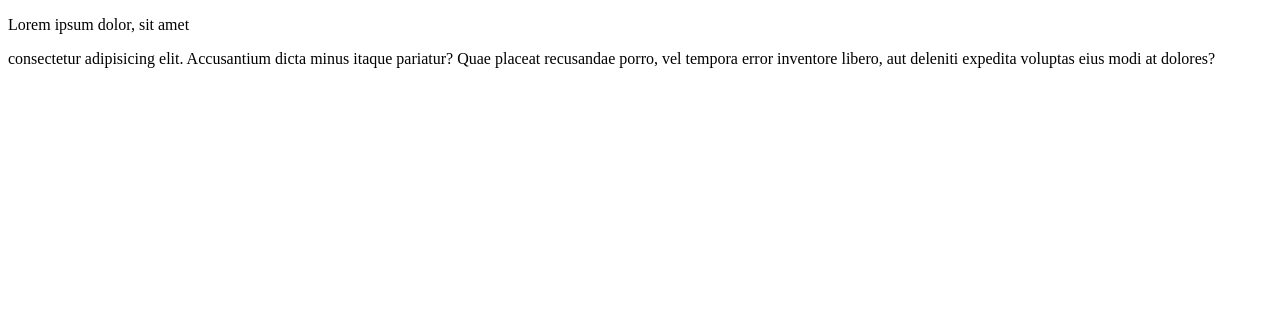
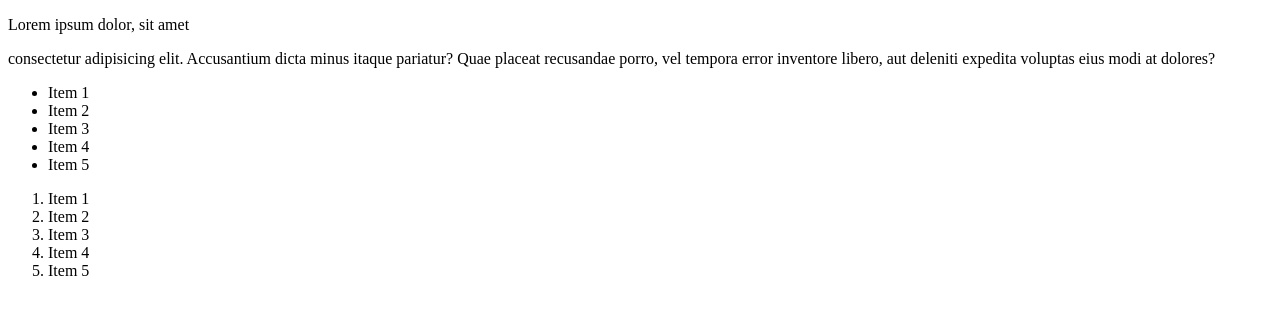
Before and after one commit to AliKooK/html-boilerplate, a plain HTML site: page index.html in a window 1280 px wide. Drawn offline with Linux system fonts and the light colour scheme.

Commit message:
I learned about lists in html

```diff
--- a/index.html
+++ b/index.html
@@ -8,6 +8,20 @@
 <body>
     <p>Lorem ipsum dolor, sit amet </p>
     <p>consectetur adipisicing elit. Accusantium dicta minus itaque pariatur? Quae placeat recusandae porro, vel tempora error inventore libero, aut deleniti expedita voluptas eius modi at dolores?</p>
+    <ul>
+        <li>Item 1</li>
+        <li>Item 2</li>
+        <li>Item 3</li>
+        <li>Item 4</li>
+        <li>Item 5</li>
+    </ul>
+    <ol>
+        <li>Item 1</li>
+        <li>Item 2</li>
+        <li>Item 3</li>
+        <li>Item 4</li>
+        <li>Item 5</li>
+    </ol>
 
 </body>
 </html>
```
